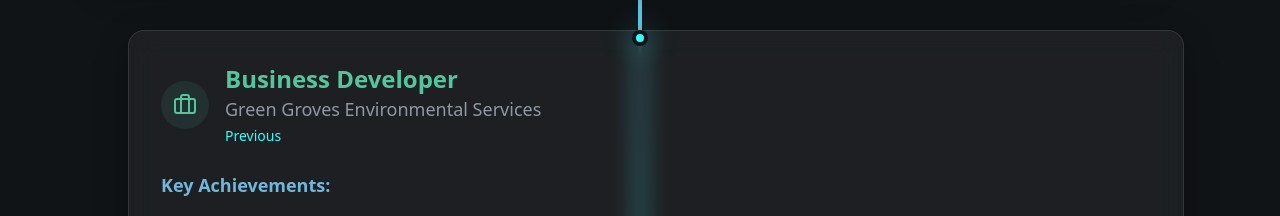
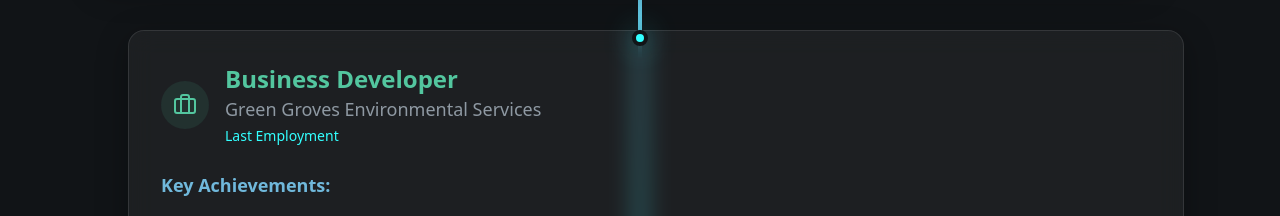
Before and after one commit to shudgum/baderalqahtani, a React (Vite) app: page / in a window 1280 px wide. Shown: the part 3280-3496 px from the top of the page. Built offline with nearby package versions, Linux system fonts and the light colour scheme.

Commit message:
Update experience section
Update the "Last Employment" section to reflect the user's last employment details.

```diff
--- a/src/components/Experience.tsx
+++ b/src/components/Experience.tsx
@@ -31,7 +31,7 @@ const experiences = [
   {
     role: "Business Developer",
     company: "Green Groves Environmental Services",
-    period: "Previous",
+    period: "Last Employment",
     type: "development",
     icon: Briefcase,
     achievements: [
```
